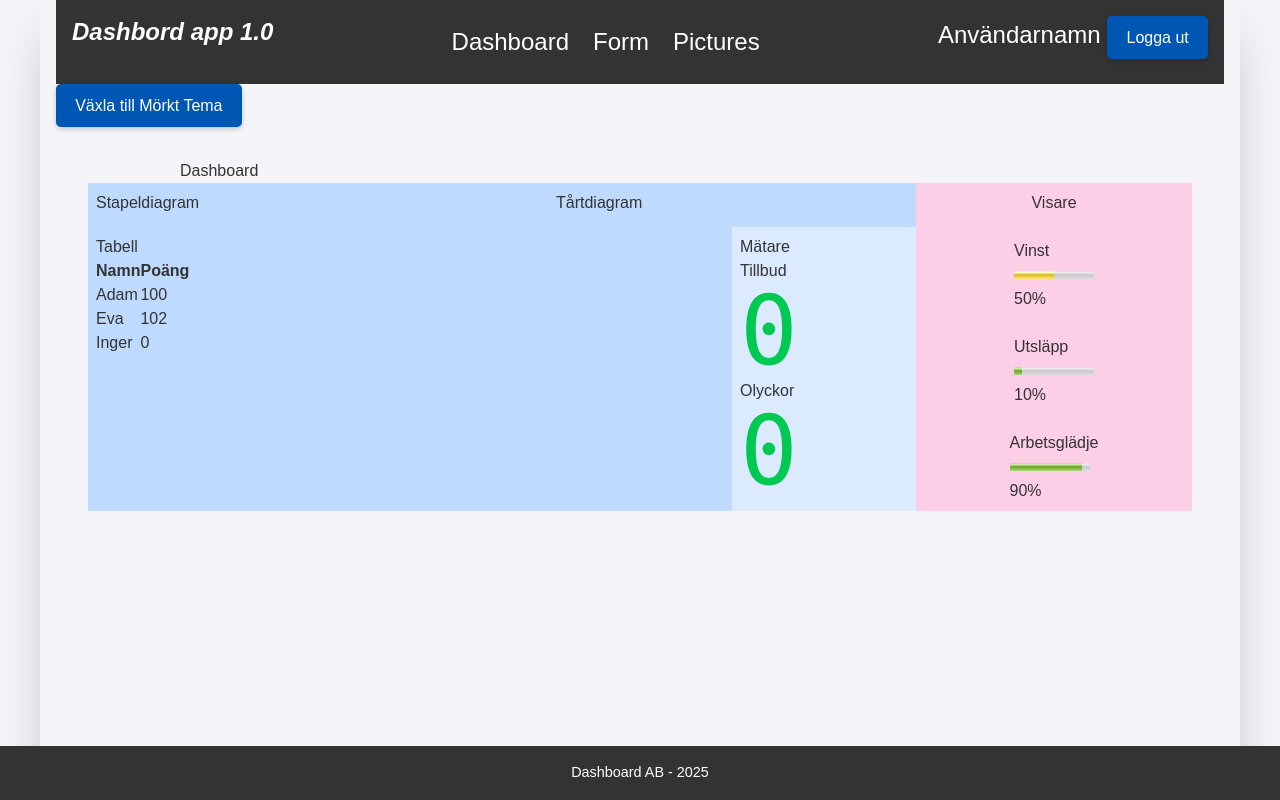
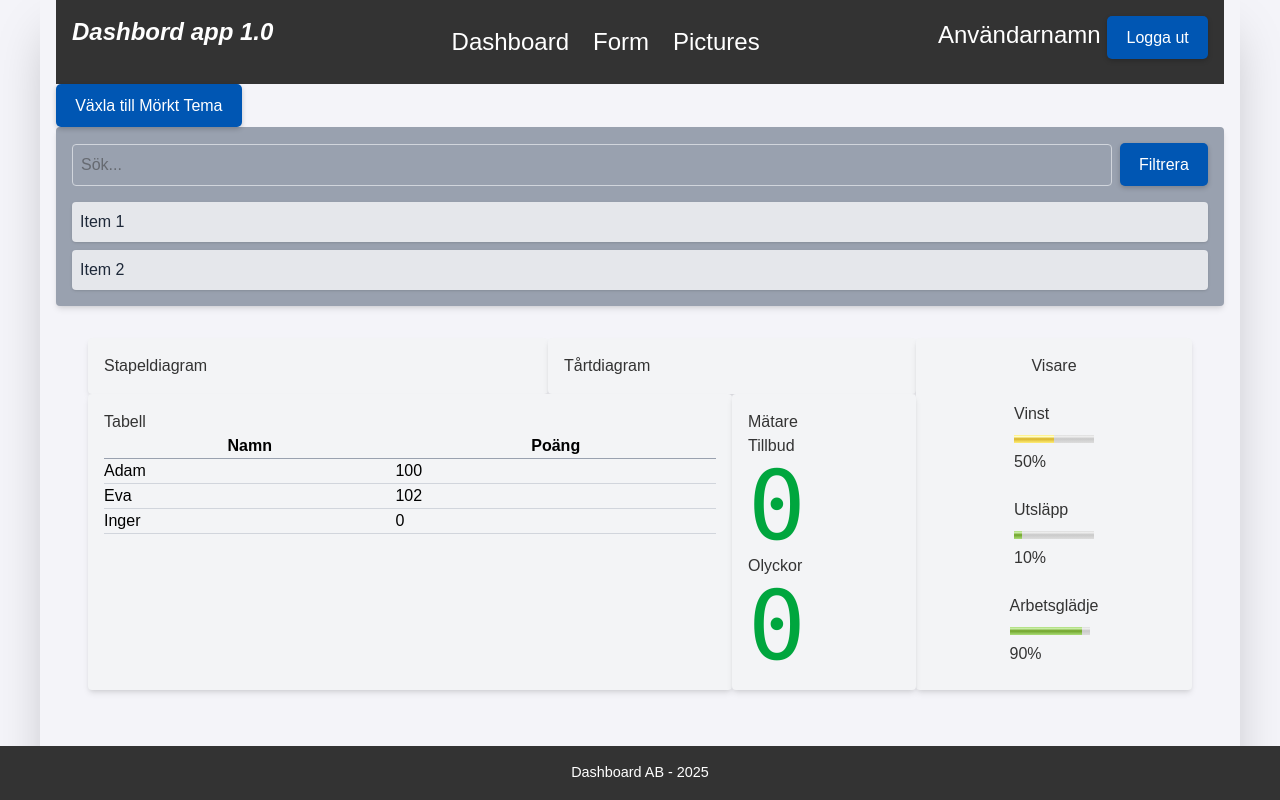
Before and after one commit to MoaPersson96/dashboard, a React (Vite) app: page / in a window 1280 px wide. Built offline with nearby package versions, Linux system fonts and the light colour scheme.

Commit message:
Fixade så att text samt färger passade bättre in i mörkt och ljust läge på alla 3 olika sidor

```diff
--- a/src/App.css
+++ b/src/App.css
@@ -6,7 +6,7 @@ html, body {
     height: 100%;
     font-family: Arial, sans-serif;
     background-color: #f4f4f9;
-    color: #333;
+    color: inherit;
     transition: background-color 0.3s ease, color 0.3s ease;
 }
 
@@ -43,10 +43,10 @@ main {
     transition: background-color 0.3s ease, color 0.3s ease;
 }
 
-main.dark {
+/* main.dark {
     background-color: #1e1e1e;
     color: #e0e0e0;
-}
+} */
 
 button {
     background-color: #0056b3;
@@ -70,38 +70,9 @@ button:active {
     transform: scale(0.95);
 }
 
-.light {
+/* .light {
     background-color: #f9f9f9;
     color: #333;
-}
-
-/* .light header {
-    background-color: #ffffff;
-    color: #333;
-    box-shadow: 0 2px 5px rgba(0, 0, 0, 0.1);
-} */
-
-/* .light footer {
-    background-color: #ffffff;
-    color: #333;
-    border-top: 1px solid #ddd;
-} */
-
-/* .dark {
-    background-color: #1e1e1e;
-    color: #333;
-} */
-
-/* .dark header {
-    background-color: #333;
-    color: #e0e0e0;
-    box-shadow: 0 2px 5px rgba(0, 0, 0, 0.5);
-}
-
-.dark footer {
-    background-color: #333;
-    color: #e0e0e0;
-    border-top: 1px solid #444;
 } */
 
 footer {
--- a/src/App.jsx
+++ b/src/App.jsx
@@ -10,12 +10,18 @@ import Menu from './components/Menu';
 function AppContent() {
   const { theme, toggleTheme } = useTheme();
 
+  const items = [
+    { id: 1, name: 'Item 1', isActive: true },
+    { id: 2, name: 'Item 2', isActive: false },
+  ];
+
   return (
     <div>
       <Header />
       <button onClick={toggleTheme} className="px-4 py-2 bg-gray-300 dark:bg-gray-700 text-black dark:text-white rounded">
         Växla till {theme === 'light' ? 'Mörkt' : 'Ljust'} Tema
       </button>
+      <FilterComponent items={items} />
       <Outlet />
       <Footer />
     </div>
--- a/src/components/Filter.jsx
+++ b/src/components/Filter.jsx
@@ -1,22 +1,40 @@
 import React, { useState } from 'react';
 
-const FilterComponent = ({ items }) => {
-    const [query, setQuery] = useState('');
+const FilterComponent = ({ items = [] }) => {
+    const [searchTerm, setSearchTerm] = useState('');
 
-    const filterItems = items.filter(item => item.toLowerCase().inludes(query.toLowerCase())
-);
+    const handleSearch = (e) => {
+        setSearchTerm(e.target.value);
+    };
+
+    const filteredItems = items.filter((item) =>
+        item.name.toLowerCase().includes(searchTerm.toLowerCase())
+    );
 
     return (
-        <div>
-            <input
-                type="text"
-                placeholder="Sök..."
-                value={query}
-                onChange={(e) => setQuery(e.target.value)}
-            />
-            <ul>
-                {filterItems.map((item, index) => (
-                    <li key={index}>{item}</li>
+        <div className="p-4 bg-gray-400 dark:bg-gray-900 rounded shadow-md">
+            <div className="flex items-center gap-2 mb-4">
+                <input
+                    type="text"
+                    placeholder="Sök..."
+                    value={searchTerm}
+                    onChange={handleSearch}
+                    className="w-full p-2 border border-gray-300 rounded dark:bg-gray-700 dark:border-gray-600 dark:text-white focus:outline-none focus:ring-2 focus:ring-blue-500"
+                />
+                <button
+                    className="px-4 py-2 bg-blue-600 text-white rounded hover:bg-blue-700 dark:bg-blue-500 dark:hover:bg-blue-600"
+                >
+                    Filtrera
+                </button>
+            </div>
+            <ul className="space-y-2">
+                {filteredItems.map((item) => (
+                    <li
+                        key={item.id}
+                        className="p-2 bg-gray-200 dark:bg-gray-700 text-gray-800 dark:text-gray-100 rounded shadow-sm"
+                    >
+                        {item.name}
+                    </li>
                 ))}
             </ul>
         </div>
--- a/src/pages/Dashboard.jsx
+++ b/src/pages/Dashboard.jsx
@@ -1,72 +1,73 @@
+export default function Dashboard() {
+    return (
+        <main className="grid grid-cols-1 md:grid-cols-12 grid-flow-row-dense">
 
+            <section className="p-4 col-start-1 md:col-span-5 bg-gray-100 dark:bg-gray-700 dark:text-gray-100 rounded shadow-md">
+                <h2>Stapeldiagram</h2>
+                <img />
+            </section>
 
-export default function Dashboard() {
+            <section className="p-4 md:col-span-4 bg-gray-100 dark:bg-gray-700 dark:text-gray-100 rounded shadow-md">
+                <h2>Tårtdiagram</h2>
+                <img />
+            </section>
 
-
-    return <main className="grid grid-cols-1 md:grid-cols-12 grid-flow-row-dense grid-rows-">
-        <h1 className="md:col-span-full relative left-1/12">Dashboard</h1>
-        <section className="p-2 col-start-1 md:col-span-5 bg-blue-200">
-            <h2>Stapeldiagram</h2>
-            <img/>
-        </section>
-        <section className="p-2  md:col-span-4 bg-blue-200">
-            <h2>Tårtdiagram</h2>
-            <img/>
-        </section>
-        <section className="p-2 md:col-span-3 row-span-2 bg-pink-200 flex flex-col items-center gap-6">
+            <section className="p-4 md:col-span-3 row-span-2 bg-gray-100 dark:bg-gray-700 dark:text-gray-100 rounded shadow-md flex flex-col items-center gap-6">
                 <h2>Visare</h2>
-
                 <div>
                     <div>Vinst</div>
-                <meter value="50" min="0" low="25" optimum="100" high="75" max="100"/>
+                    <meter value="50" min="0" low="25" optimum="100" high="75" max="100" />
                     <div>50%</div>
                 </div>
                 <div>
                     <div>Utsläpp</div>
-                <meter value="10" min="0" low="25" optimum="0" high="75" max="100"/>
+                    <meter value="10" min="0" low="25" optimum="0" high="75" max="100" />
                     <div>10%</div>
                 </div>
                 <div>
                     <div>Arbetsglädje</div>
-                <meter value="90" min="0" low="25" optimum="100" high="75" max="100"/>
+                    <meter value="90" min="0" low="25" optimum="100" high="75" max="100" />
                     <div>90%</div>
                 </div>
             </section>
-        <section className="p-2  md:col-span-7 bg-blue-200">
+
+            <section className="p-4 md:col-span-7 bg-gray-100 dark:bg-gray-700 dark:text-gray-100 rounded shadow-md">
                 <h2>Tabell</h2>
-            <table>
+                <table className="w-full text-black dark:text-gray-100">
                     <thead>
                         <tr>
-                        <th>Namn</th>
-                        <th>Poäng</th>
+                            <th className="border-b border-gray-400 dark:border-gray-600">Namn</th>
+                            <th className="border-b border-gray-400 dark:border-gray-600">Poäng</th>
                         </tr>
                     </thead>
                     <tbody>
                         <tr>
-                        <td>Adam</td>
-                        <td>100</td>
+                            <td className="border-b border-gray-300 dark:border-gray-600">Adam</td>
+                            <td className="border-b border-gray-300 dark:border-gray-600">100</td>
                         </tr>
                         <tr>
-                        <td>Eva</td>
-                        <td>102</td>
+                            <td className="border-b border-gray-300 dark:border-gray-600">Eva</td>
+                            <td className="border-b border-gray-300 dark:border-gray-600">102</td>
                         </tr>
                         <tr>
-                        <td>Inger</td>
-                        <td>0</td>
+                            <td className="border-b border-gray-300 dark:border-gray-600">Inger</td>
+                            <td className="border-b border-gray-300 dark:border-gray-600">0</td>
                         </tr>
                     </tbody>
                 </table>
             </section>
-        <section className="p-2  md:col-span-2 bg-blue-100">
+
+            <section className="p-4 md:col-span-2 bg-gray-100 dark:bg-gray-700 dark:text-gray-100 rounded shadow-md">
                 <h2>Mätare</h2>
                 <section>
                     <h3>Tillbud</h3>
-                <span className="text-8xl text-green-500 font-mono">0</span>
+                    <span className="text-8xl text-green-600 dark:text-green-400 font-mono">0</span>
                 </section>
                 <section>
                     <h3>Olyckor</h3>
-                <span className="text-8xl text-green-500 font-mono">0</span>
+                    <span className="text-8xl text-green-600 dark:text-green-400 font-mono">0</span>
                 </section>
             </section>
         </main>
+    );
 }
```
Lines whose indentation alone changed are shown as unchanged.
